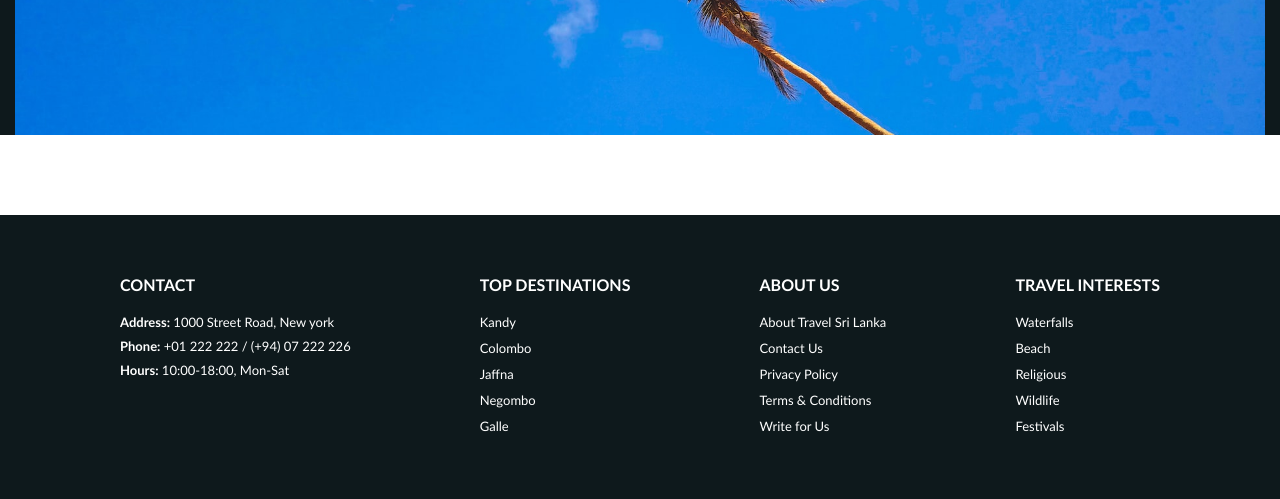
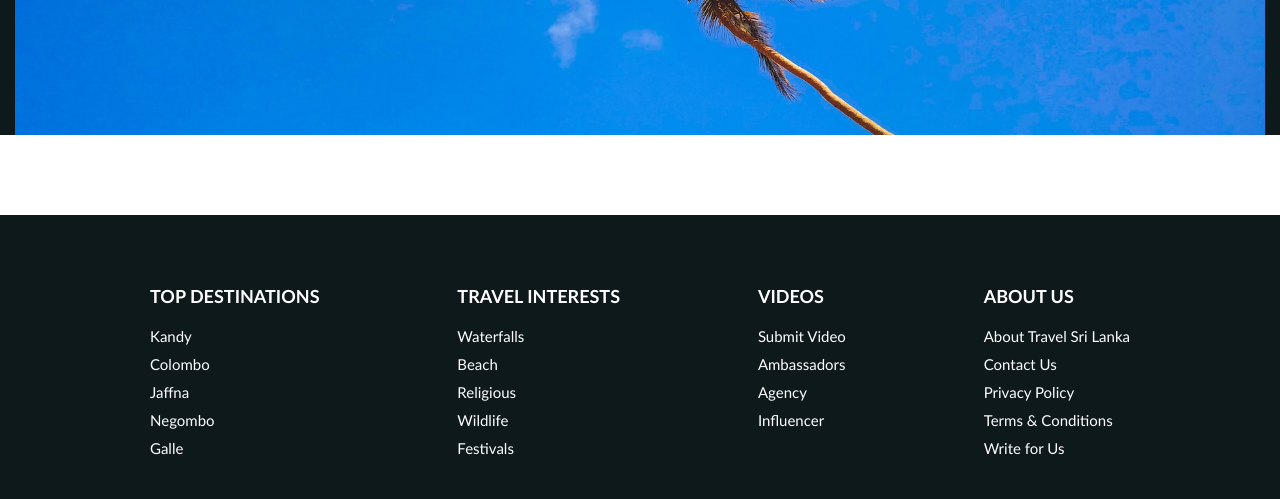
Before and after one commit to ShanDewage/Travel-Sri-Lanka, a plain HTML site: page index.html in a window 1280 px wide. Shown: the part 4829-5328 px from the top of the page. Drawn offline with nearby package versions, Linux system fonts and the light colour scheme; a web font is replaced by a local one.

Commit message:
Removed the contact column from the footer and replaced it with a video column

```diff
--- a/index.html
+++ b/index.html
@@ -171,13 +171,6 @@
 
   <!--Start of Footer section -->
   <footer class="footer footer-section">
-    <div class="col">
-    <h4>CONTACT</h4>
-    <p><Strong>Address:</Strong> 1000 Street Road, New york</p>
-     <p><Strong>Phone:</Strong> +01 222 222 / (+94) 07 222 226</p>
-    <p><Strong>Hours:</Strong> 10:00-18:00, Mon-Sat</p>
-
-    </div>
 
     <div class="col">
       <h4>TOP DESTINATIONS</h4>
@@ -189,15 +182,6 @@
      </div>
 
     <div class="col">
-        <h4>ABOUT US</h4>
-        <a href="#">About Travel Sri Lanka</a>
-        <a href="#">Contact Us</a>
-        <a href="#">Privacy Policy</a>
-        <a href="#">Terms & Conditions</a>
-        <a href="#">Write for Us</a>
-    </div>
-
-    <div class="col">
       <h4>TRAVEL INTERESTS</h4>
       <a href="#">Waterfalls</a>
       <a href="#">Beach</a>
@@ -205,6 +189,23 @@
       <a href="#">Wildlife</a>
       <a href="#">Festivals</a>
     </div>
+
+    <div class="col">
+      <h4>VIDEOS</h4>
+      <a href="#">Submit Video</a>
+      <a href="#">Ambassadors</a>
+      <a href="#">Agency</a>
+      <a href="#">Influencer</a>
+    </div>
+
+    <div class="col">
+      <h4>ABOUT US</h4>
+      <a href="#">About Travel Sri Lanka</a>
+      <a href="#">Contact Us</a>
+      <a href="#">Privacy Policy</a>
+      <a href="#">Terms & Conditions</a>
+      <a href="#">Write for Us</a>
+  </div>
 
 
 
--- a/style.css
+++ b/style.css
@@ -468,7 +468,7 @@ img{
 /*start of footer section style*/
 .footer-section{
   margin-top: 80px;
-  padding: 60px 120px 20px 120px;
+  padding: 70px 150px 20px 150px;
 }
 
 .footer{
@@ -499,7 +499,8 @@ img{
 
 
 .footer h4{
-  font-size: 16px;
+  font-size: 18px;
+  font-weight: 600;
   padding-bottom: 20px;
 }
 
@@ -509,7 +510,8 @@ img{
 }
 
 .col a{
-  font-size: 13px;
+  font-size: 15px;
+  font-weight: 300;
   margin-bottom: 10px;;
   text-decoration: none;
   color: #fff;
```
